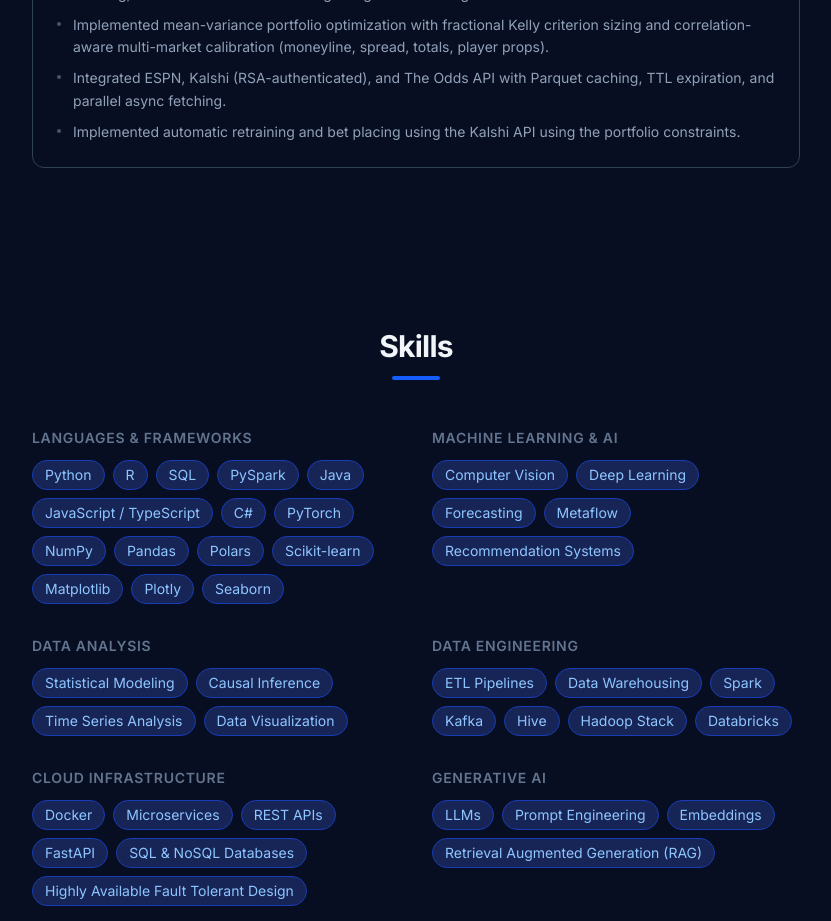
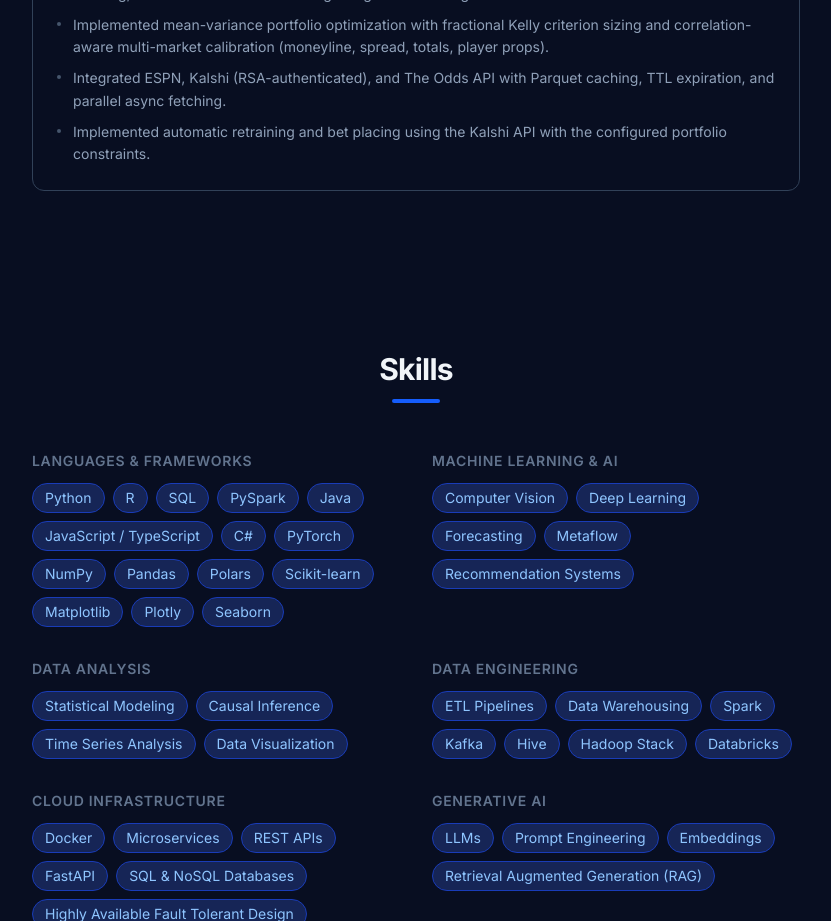
Before and after one commit to brendancsmith/portfolio, a Next.js app: page / in a window 1280 px wide. Shown: the part 4360-5281 px from the top of the page, without its empty margins (224-1055 px from the left). Built offline with nearby package versions, Linux system fonts and the light colour scheme.

Commit message:
Fix wording in Sports Betting project description

```diff
--- a/data/projects.ts
+++ b/data/projects.ts
@@ -11,7 +11,7 @@
       "Engineered an XGBoost/LightGBM ensemble pipeline with Optuna HPO, isotonic calibration, incremental learning, and walk-forward backtesting using online training.",
       "Implemented mean-variance portfolio optimization with fractional Kelly criterion sizing and correlation-aware multi-market calibration (moneyline, spread, totals, player props).",
       "Integrated ESPN, Kalshi (RSA-authenticated), and The Odds API with Parquet caching, TTL expiration, and parallel async fetching.",
-      "Implemented automatic retraining and bet placing using the Kalshi API using the portfolio constraints.",
+      "Implemented automatic retraining and bet placing using the Kalshi API with the configured portfolio constraints.",
     ],
   },
 ];
```
